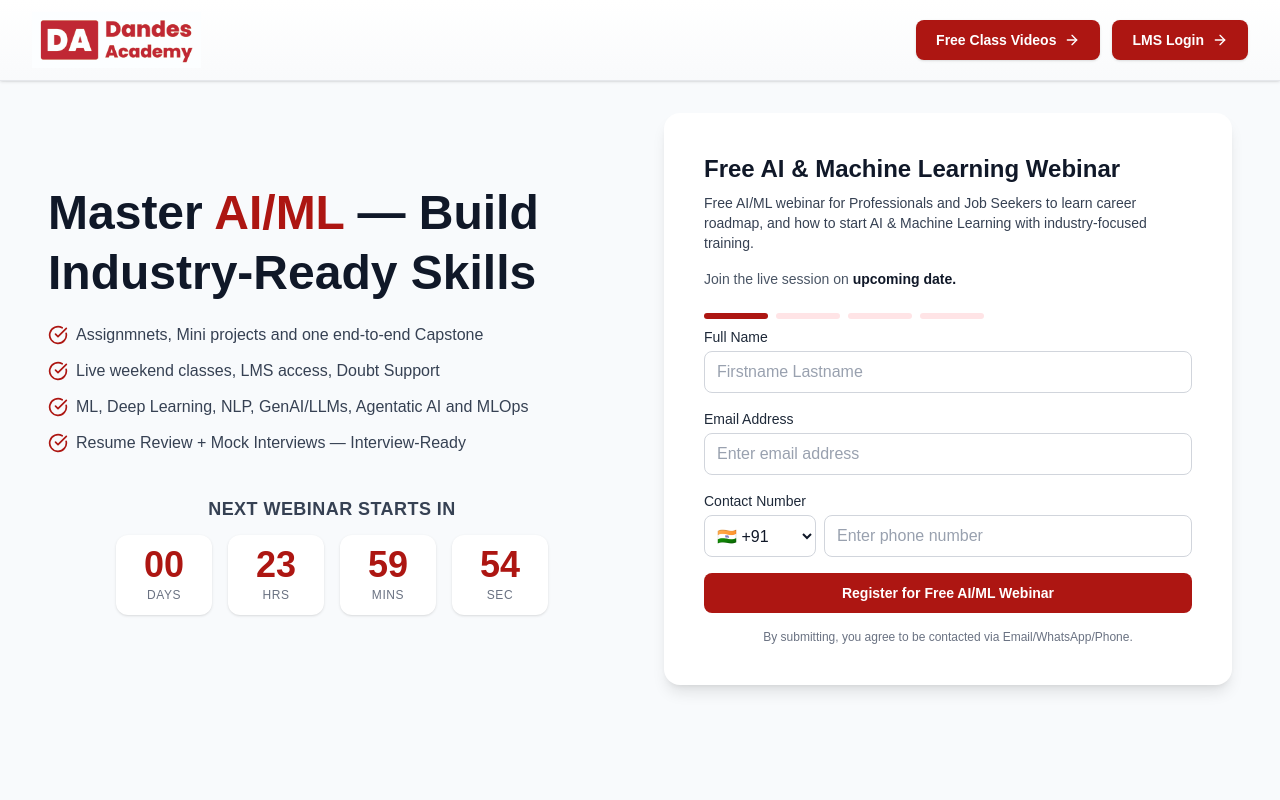
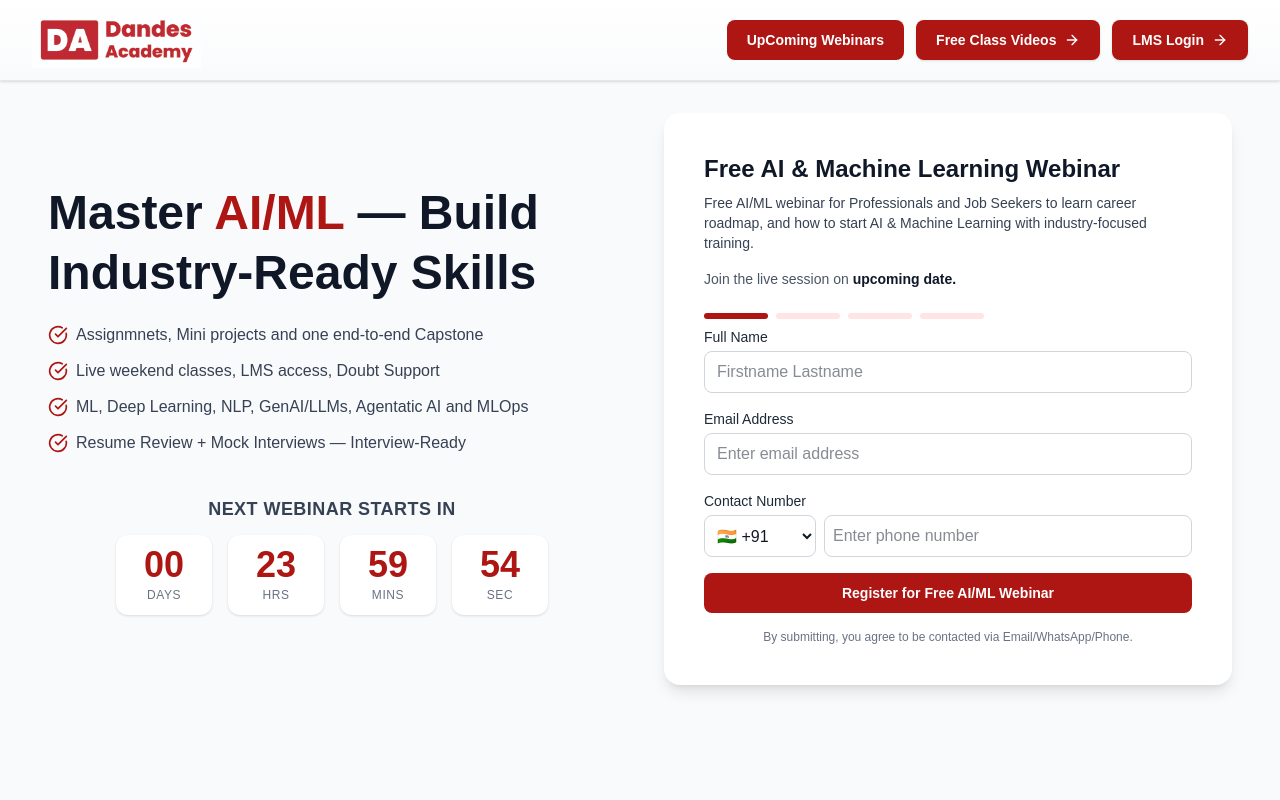
Before and after one commit to srinivas-dande/dandes-academy, a Next.js app: page / in a window 1280 px wide. Shown: the top 800 px of the page. Built offline with nearby package versions, Linux system fonts and the light colour scheme; no server answers; the database is empty.

Commit message:
UpComing Webinars Updated

```diff
--- /dev/null
+++ b/src/app/webinars/WebinarHome.jsx
@@ -0,0 +1,20 @@
+"use client";
+import Link from "next/link";
+
+export default function WebinarHome() {
+  return (
+    <div className="flex flex-col gap-5 min-h-screen items-center justify-center bg-white p-4">
+      <h1 className="text-2xl md:text-4xl font-bold text-gray-900 text-center">
+        Confused Between <span className="text-[#AD1612]">AI-Engineer or ML Engineer?</span>
+      </h1>
+
+
+      <Link
+        href="/webinars/how-to-become-an-ai-engineer-or-ml-engineer"
+        className="inline-flex items-center rounded-lg bg-[#AD1612] px-3 py-3 text-sm font-semibold text-white shadow hover:bg-[#92100E] transition"
+      >
+        Register Now
+      </Link>
+    </div>
+  );
+}
--- /dev/null
+++ b/src/app/webinars/page.jsx
@@ -0,0 +1,22 @@
+import Header from "../../components/Header";
+import Footer from "../../components/Footer";
+import WebinarHome from "./WebinarHome";
+
+export const metadata = {
+  title: "How to Become an AI Engineer or ML Engineer | Free Webinar",
+  description:
+    "Free live webinar: AI Engineer vs ML Engineer — responsibilities, skills to learn, and step-by-step career roadmap.",
+  alternates: {
+    canonical: "/webinars/how-to-become-an-ai-engineer-or-ml-engineer",
+  },
+};
+
+export default function WebinarPage() {
+  return (
+    <main className="min-h-screen bg-white">
+      <Header />
+      <WebinarHome />
+      <Footer />
+    </main>
+  );
+}
--- a/src/components/Footer.jsx
+++ b/src/components/Footer.jsx
@@ -19,10 +19,20 @@ export default function Footer() {
 
          {/* b) Useful Links */}
           <div>
-  <h5 className="text-sm font-semibold text-white">Useful Links</h5>
+            <h5 className="text-sm font-semibold text-white">Resources</h5>
             <ul className="mt-3 space-y-2 text-sm">
 
-    {/* Scroll to FAQ section on same page */}
+              <li>
+                <Link
+                  href="/webinars/how-to-become-an-ai-engineer-or-ml-engineer"
+                  rel="noopener noreferrer"
+                  className="hover:text-white focus:text-white focus:outline-none"
+                >
+                  UpComing Webinars
+                </Link>
+              </li>
+
+
               <li>
                 <Link
                   href="/faqs"
@@ -33,7 +43,7 @@ export default function Footer() {
                 </Link>
               </li>
 
-    {/* Open Terms in new page */}
+
               <li>
                 <Link
                   href="/terms"
@@ -44,7 +54,7 @@ export default function Footer() {
                 </Link>
               </li>
 
-    {/* Open Privacy in new page */}
+
               <li>
                 <Link
                   href="/privacy"
@@ -55,7 +65,7 @@ export default function Footer() {
                 </Link>
               </li>
 
-    {/* Free Class Videos */}
+
               <li>
                 <Link
                   href="/free-class-videos"
@@ -66,7 +76,7 @@ export default function Footer() {
                 </Link>
               </li>
 
-   {/* Testimonials */}
+
               <li>
                 <Link
                   href="/testimonials"
--- a/src/components/Header.jsx
+++ b/src/components/Header.jsx
@@ -2,6 +2,7 @@
 import { useState } from 'react';
 import Image from 'next/image';
 import { ArrowRight } from 'lucide-react';
+import Link from "next/link";
 
 export default function Header() {
   const [open, setOpen] = useState(false);
@@ -29,6 +30,15 @@ export default function Header() {
 
           {/* Buttons (RIGHT) */}
           <div className="ml-auto flex items-center gap-3">
+
+            <Link
+              href="/webinars/how-to-become-an-ai-engineer-or-ml-engineer"
+              target="_blank"
+              className="inline-flex items-center rounded-lg bg-[#AD1612] px-5 py-2.5 text-sm font-semibold text-white"
+            >
+              UpComing Webinars
+            </Link>
+
             <a
               href="/free-class-videos"
               target="_blank"
--- a/src/components/LeadForm.jsx
+++ b/src/components/LeadForm.jsx
@@ -1,3 +1,187 @@
+"use client";
+
+import { useState } from "react";
+
+export default function WebinarForm({
+
+  submitLabel = "Register for Free",
+  isExpired = false,
+  onSuccess,
+}) {
+   const webinarId = "WB-18th-Feb-26";
+  const [form, setForm] = useState({
+    full_Name: "",
+    email: "",
+    phone: "",
+    countryCode: "+91",
+  });
+
+  const [loading, setLoading] = useState(false);
+  const [success, setSuccess] = useState(false);
+  const [error, setError] = useState("");
+
+
+
+  const onChange = (e) => {
+    setForm({
+      ...form,
+      [e.target.name]: e.target.value,
+    });
+  };
+
+  const onSubmit = async (e) => {
+    e.preventDefault();
+
+    setLoading(true);
+    setError("");
+    setSuccess(false);
+
+    try {
+      const res = await fetch("/da-api/webinars", {
+        method: "POST",
+        headers: {
+          "Content-Type": "application/json",
+        },
+        body: JSON.stringify({
+          webinarId,
+          fullName: form.full_Name,
+          email: form.email,
+          phone: form.countryCode + form.phone,
+        }),
+      });
+
+      const data = await res.json();
+
+      if (!res.ok) {
+        throw new Error(data.error || "Something went wrong");
+      }
+
+      setSuccess(true);
+
+      if (onSuccess) {
+        onSuccess(); // used to increase registered count
+      }
+
+      setForm({
+        full_Name: "",
+        email: "",
+        phone: "",
+        countryCode: "+91",
+      });
+    } catch (err) {
+      setError(err.message);
+    } finally {
+      setLoading(false);
+    }
+  };
+
+  return (
+    <form onSubmit={onSubmit} className="space-y-4">
+      {/* Progress Bar */}
+      <div className="flex items-center gap-2 mb-2">
+        <span className="h-1.5 w-16 rounded bg-[#AD1612]" />
+        <span className="h-1.5 w-16 rounded bg-rose-100" />
+        <span className="h-1.5 w-16 rounded bg-rose-100" />
+        <span className="h-1.5 w-16 rounded bg-rose-100" />
+      </div>
+
+      {success && (
+        <div className="rounded-md bg-green-50 border border-green-200 text-green-700 px-3 py-2 text-sm font-medium">
+          You have successfully registered!
+        </div>
+      )}
+
+      {/* Full Name */}
+      <div>
+        <label className="block text-sm font-medium text-gray-800 mb-1">
+          Full Name
+        </label>
+        <input
+          name="full_Name"
+          value={form.full_Name}
+          onChange={onChange}
+          disabled={isExpired}
+          placeholder="Firstname Lastname"
+          className="w-full rounded-lg border border-gray-300 px-3 py-2 text-gray-900 bg-white"
+          required
+        />
+      </div>
+
+      {/* Email */}
+      <div>
+        <label className="block text-sm font-medium text-gray-800 mb-1">
+          Email Address
+        </label>
+        <input
+          type="email"
+          name="email"
+          value={form.email}
+          onChange={onChange}
+          disabled={isExpired}
+          placeholder="Enter email address"
+          className="w-full rounded-lg border border-gray-300 px-3 py-2 text-gray-900 bg-white"
+          required
+        />
+      </div>
+
+      {/* Phone */}
+      <div>
+        <label className="block text-sm font-medium text-gray-800 mb-1">
+          Contact Number
+        </label>
+        <div className="flex gap-2">
+          <select
+            name="countryCode"
+            value={form.countryCode}
+            onChange={onChange}
+            className="w-28 rounded-lg border border-gray-300 px-2 py-2 bg-white text-gray-900"
+          >
+            <option value="+91">🇮🇳 +91</option>
+            <option value="+1">🇺🇸 +1</option>
+            <option value="+44">🇬🇧 +44</option>
+            <option value="+61">🇦🇺 +61</option>
+            <option value="+971">🇦🇪 +971</option>
+          </select>
+
+          <input
+            name="phone"
+            value={form.phone}
+            onChange={onChange}
+            disabled={isExpired}
+            placeholder="Enter phone number"
+            inputMode="numeric"
+            className="flex-1 rounded-lg border border-gray-300 px-2 py-2 text-gray-900 bg-white"
+            required
+          />
+        </div>
+      </div>
+
+      {error && <p className="text-sm text-red-600">{error}</p>}
+
+      <button
+        type="submit"
+        disabled={loading || isExpired}
+        className={`w-full rounded-lg px-5 py-2.5 text-sm font-semibold text-white
+        ${isExpired ? "bg-gray-400 cursor-not-allowed" : "bg-[#AD1612]"}
+        disabled:opacity-70`}
+      >
+        {isExpired
+          ? "Registration Closed"
+          : loading
+          ? "Submitting…"
+          : submitLabel}
+      </button>
+
+      <p className="text-xs text-gray-500 text-center">
+        By submitting, you agree to be contacted via Email/WhatsApp/Phone.
+      </p>
+    </form>
+  );
+}
+
+
+{/* Phone
+
 'use client';
 import { useState, useEffect } from 'react';
 
@@ -116,7 +300,7 @@ export default function LeadForm({ submitLabel = 'Register Now' }) {
 
   return (
     <form onSubmit={onSubmit} className="space-y-4">
-      {/* Progress indicator */}
+
       <div className="flex items-center gap-2 mb-2">
         <span className="h-1.5 w-16 rounded bg-[#AD1612]" />
         <span className="h-1.5 w-16 rounded bg-rose-100" />
@@ -130,7 +314,7 @@ export default function LeadForm({ submitLabel = 'Register Now' }) {
         </div>
       )}
 
-      {/* Full Name */}
+
       <div>
         <label className="block text-sm font-medium text-gray-800 mb-1">
           Full Name
@@ -145,7 +329,7 @@ export default function LeadForm({ submitLabel = 'Register Now' }) {
         />
       </div>
 
-      {/* Email */}
+
       <div>
         <label className="block text-sm font-medium text-gray-800 mb-1">
           Email Address
@@ -161,7 +345,7 @@ export default function LeadForm({ submitLabel = 'Register Now' }) {
         />
       </div>
 
-      {/* Contact Number */}
+
       <div>
         <label className="block text-sm font-medium text-gray-800 mb-1">
           Contact Number
@@ -208,3 +392,7 @@ export default function LeadForm({ submitLabel = 'Register Now' }) {
     </form>
   );
 }
+
+
+
+  */}
```
Lines whose indentation alone changed are shown as unchanged.
